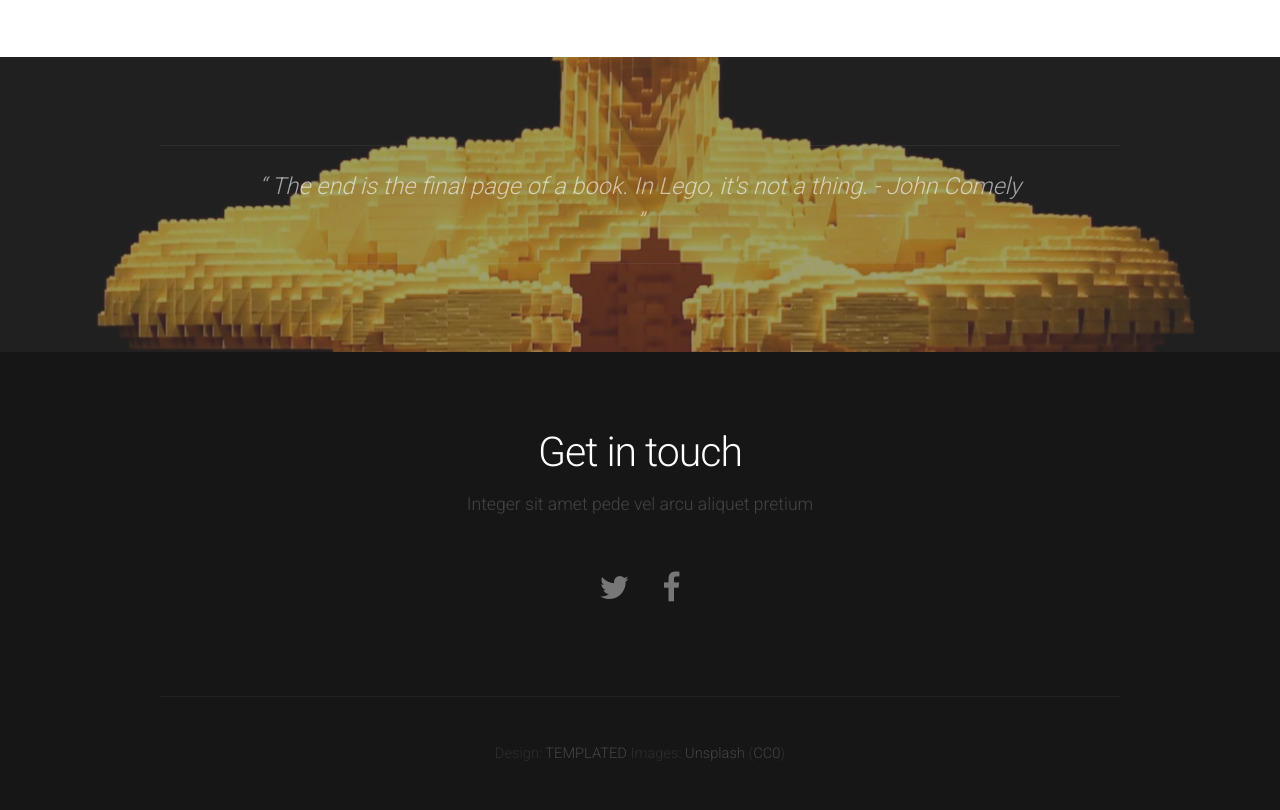
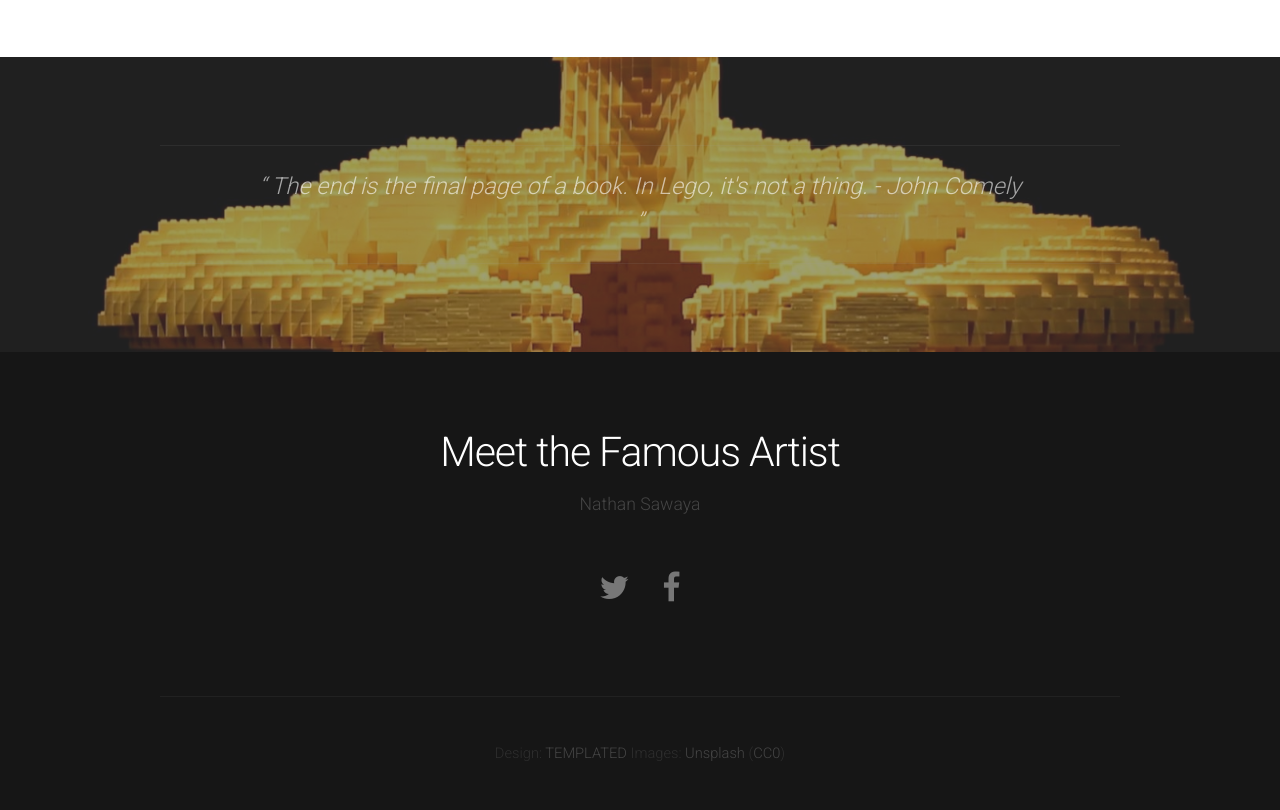
Before and after one commit to Sodapopper/Sodapopper.github.io, a plain HTML site: page index.html in a window 1280 px wide. Shown: the part 2896-3706 px from the top of the page. Drawn offline with nearby package versions, Linux system fonts and the light colour scheme.

Commit message:
Get in Touch Change

```diff
--- a/index.html
+++ b/index.html
@@ -134,8 +134,8 @@
 			<div class="container">
 				<section>
 					<header>
-						<h2>Get in touch</h2>
-						<span class="byline">Integer sit amet pede vel arcu aliquet pretium</span>
+						<h2>Meet the Famous Artist</h2>
+						<span class="byline">Nathan Sawaya</span>
 					</header>
 					<ul class="contact">
 						<li><a href="https://twitter.com/NathanSawaya?ref_src=twsrc%5Egoogle%7Ctwcamp%5Eserp%7Ctwgr%5Eauthor" class="fa fa-twitter"><span>Twitter</span></a></li>
```
